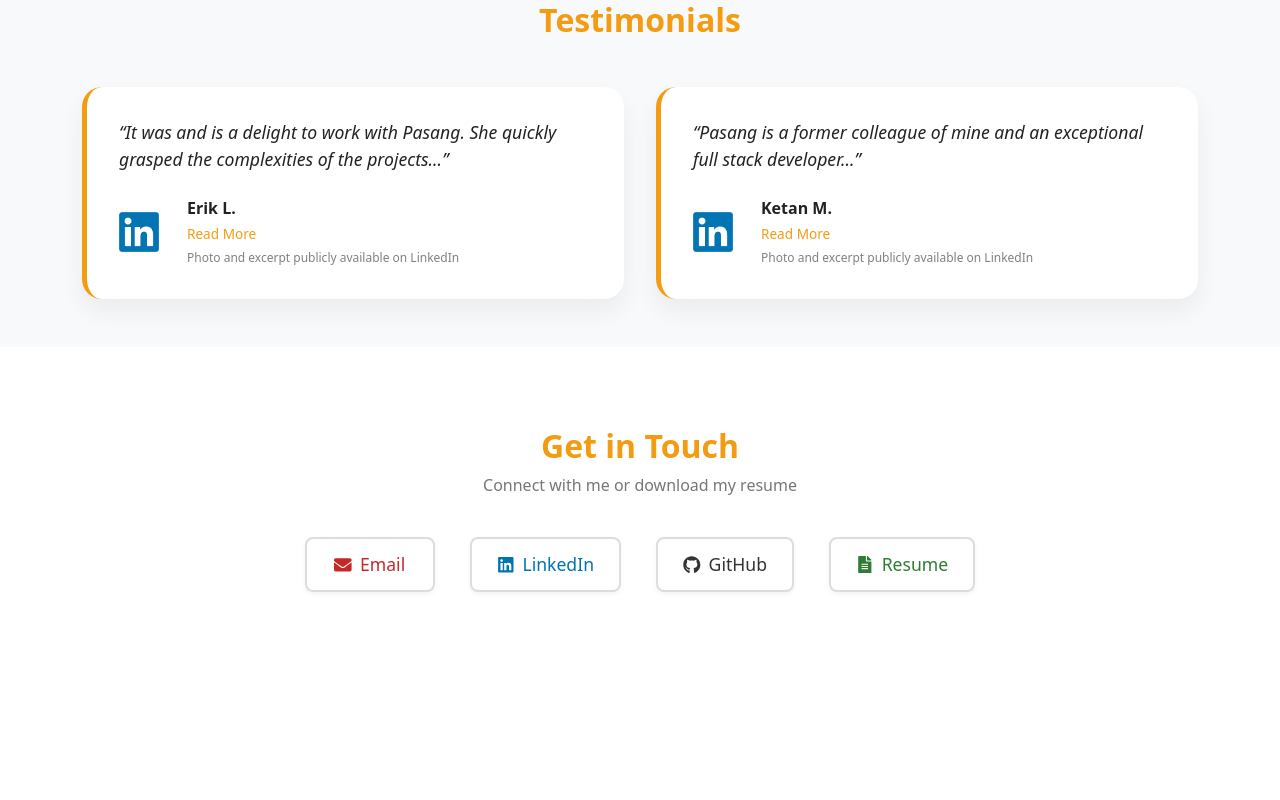
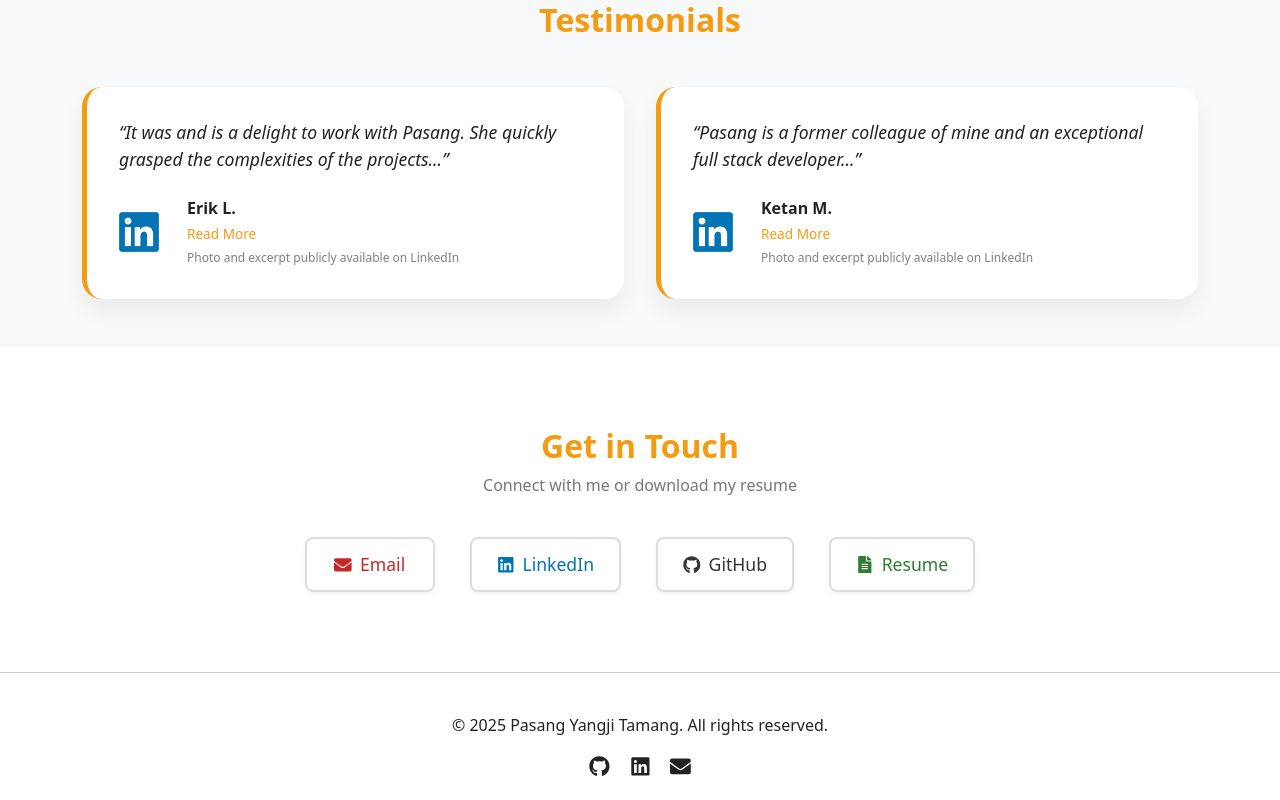
Before and after one commit to pasang7/portfolio-react, a React (Create React App) app: page / in a window 1280 px wide. Shown: the part 2918-3718 px from the top of the page. Before the commit the page ends 3590 px from the top, so only its background shows below. Built offline with nearby package versions, Linux system fonts and the light colour scheme.

Commit message:
Fix https://github.com/pasang7/portfolio-react/issues/4#issue-3174359533

```diff
--- a/src/App.js
+++ b/src/App.js
@@ -6,6 +6,7 @@ import Experience from './components/Experience';
 import Project from './components/Project';
 import Testimonials from './components/Testimonials';
 import Contact from './components/Contact';
+import Footer from './components/Footer';
 
 function App() {
   const [darkMode, setDarkMode] = useState(false);
@@ -21,6 +22,7 @@ function App() {
       <Project darkMode={darkMode} />
       <Testimonials darkMode={darkMode} />
       <Contact darkMode={darkMode} />
+      <Footer darkMode={darkMode} />
     </>
   );
 }
--- /dev/null
+++ b/src/assets/css/footer.css
@@ -0,0 +1,87 @@
+.dark-mode {
+    --bg-color: #1e1e1e;
+}
+.footer-section {
+    background-color: var(--bg-color);
+    border-top: 1px solid var(--border-color, #ccc); /* ✨ Divider line */
+    padding: 40px 20px 20px;
+    color: var(--text-color, #222);
+    text-align: center;
+  }
+  .footer-content {
+    max-width: 960px;
+    margin: 0 auto;
+  }
+
+  .footer-text {
+    margin-bottom: 0.75rem;
+  }
+
+  .tech-tag {
+    color: var(--accent-color);
+    font-weight: 600;
+  }
+
+  .footer-links {
+    display: flex;
+    justify-content: center;
+    flex-wrap: wrap;
+    gap: 20px;
+    align-items: center;
+  }
+
+  .footer-links a,
+  .back-to-top {
+    color: var(--text-color);
+    font-size: 1.3rem;
+    transition: color 0.3s ease, transform 0.3s ease;
+    background: none;
+    border: none;
+    cursor: pointer;
+  }
+
+  .footer-links a:hover,
+  .back-to-top:hover,
+  .footer-links a:focus,
+  .back-to-top:focus {
+    color: var(--accent-color);
+    transform: scale(1.1);
+  }
+
+  .back-to-top {
+    padding: 0;
+    line-height: 1;
+  }
+
+
+  /* Floating Back to Top Button */
+.back-to-top-float {
+    position: fixed;
+    bottom: 30px;
+    right: 30px;
+    background-color: var(--accent-color);
+    color: white;
+    border: none;
+    border-radius: 50%;
+    font-size: 1.2rem;
+    padding: 12px;
+    box-shadow: 0 4px 12px rgba(0, 0, 0, 0.2);
+    cursor: pointer;
+    z-index: 1000;
+    transition: background-color 0.3s ease, transform 0.3s ease;
+  }
+
+  .back-to-top-float:hover,
+  .back-to-top-float:focus {
+    background-color: var(--accent-color-dark, #005999);
+    transform: scale(1.1);
+  }
+
+  /* Optional: Hide on very small screens */
+  @media (max-width: 480px) {
+    .back-to-top-float {
+      bottom: 20px;
+      right: 20px;
+      padding: 10px;
+    }
+  }
--- /dev/null
+++ b/src/components/Footer.js
@@ -0,0 +1,71 @@
+import React, { useState, useEffect } from 'react';
+import { FaGithub, FaLinkedin, FaEnvelope, FaArrowUp } from 'react-icons/fa';
+import '../assets/css/footer.css';
+
+export default function Footer({ darkMode }) {
+  const currentYear = new Date().getFullYear();
+  const [showButton, setShowButton] = useState(false);
+
+  const scrollToTop = () => {
+    window.scrollTo({ top: 0, behavior: 'smooth' });
+  };
+
+  useEffect(() => {
+    const handleScroll = () => {
+      // Show button if scrolled down more than 100px, hide otherwise
+      if (window.scrollY > 100) {
+        setShowButton(true);
+      } else {
+        setShowButton(false);
+      }
+    };
+
+    window.addEventListener('scroll', handleScroll);
+    // Cleanup on unmount
+    return () => window.removeEventListener('scroll', handleScroll);
+  }, []);
+
+  return (
+    <>
+      <footer className={`footer-section ${darkMode ? 'dark-mode' : 'light-mode'}`}>
+        <div className="footer-content">
+          <p className="footer-text">
+            &copy; {currentYear} Pasang Yangji Tamang. All rights reserved.
+          </p>
+          <div className="footer-links">
+              <a
+                href="https://github.com/yourusername"
+                target="_blank"
+                rel="noopener noreferrer"
+                title="GitHub"
+              >
+                <FaGithub />
+              </a>
+              <a
+                href="https://linkedin.com/in/yourusername"
+                target="_blank"
+                rel="noopener noreferrer"
+                title="LinkedIn"
+              >
+                <FaLinkedin />
+              </a>
+              <a href="mailto:your@email.com" title="Email">
+                <FaEnvelope />
+              </a>
+            </div>
+        </div>
+      </footer>
+
+      {showButton && (
+        <button
+          className="back-to-top-float"
+          onClick={scrollToTop}
+          title="Back to top"
+          aria-label="Back to top"
+        >
+          <FaArrowUp />
+        </button>
+      )}
+    </>
+  );
+}
```
